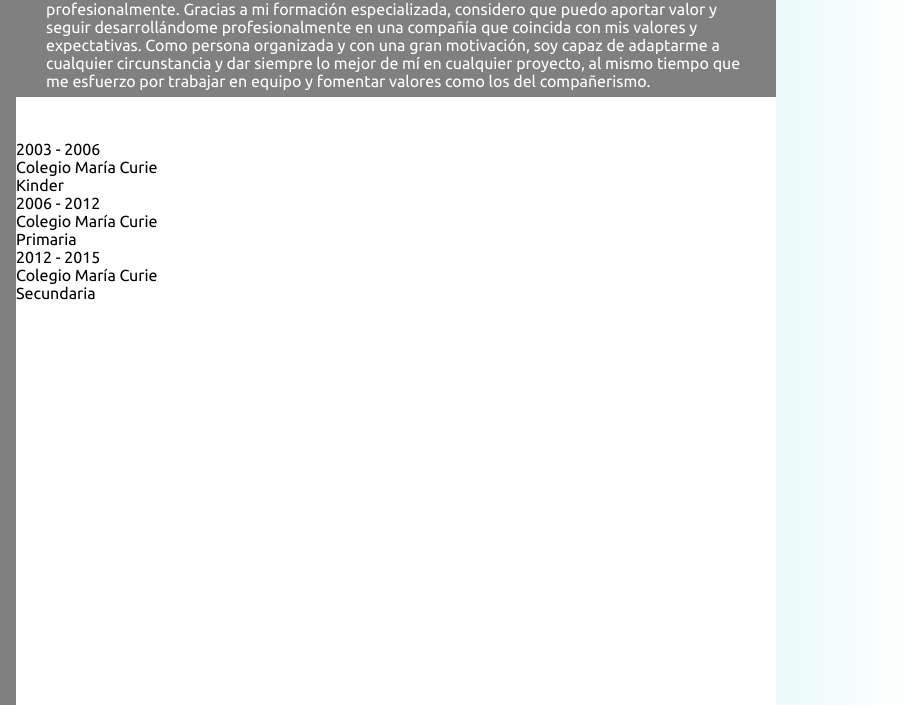
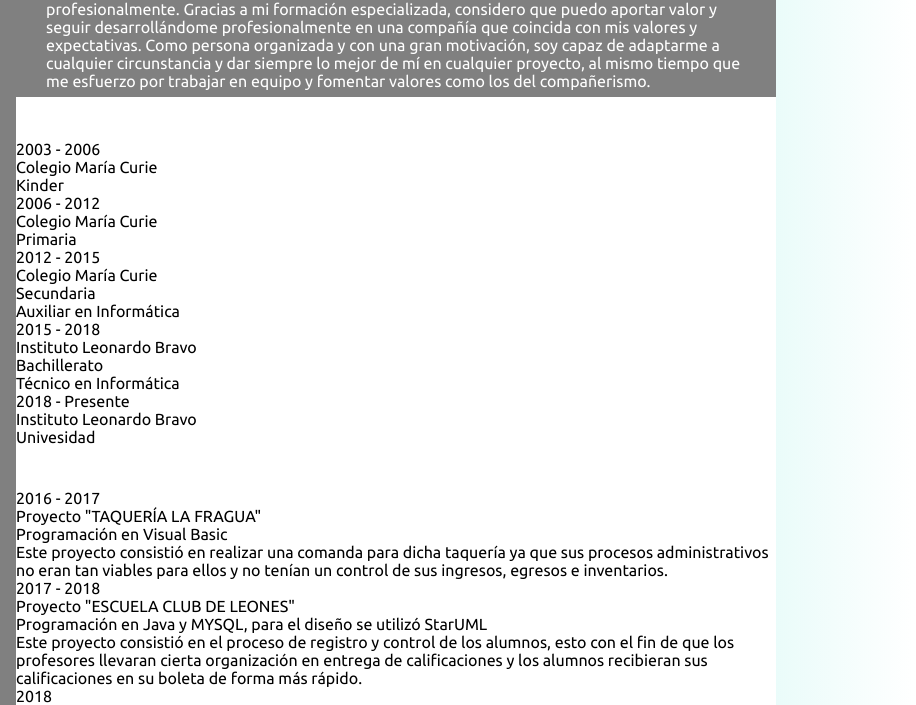
Before and after one commit to mafer-dflores/cvMafer, a plain HTML site: page index.html in a window 1280 px wide. Shown: the part 203-908 px from the top of the page, 364-1280 px from the left. Drawn offline with Linux system fonts and the light colour scheme.

Commit message:
Update index.html

```diff
--- a/index.html
+++ b/index.html
@@ -159,15 +159,15 @@
                                 los del compañerismo.
                             </div>
                     </div>
-                    <div class="derecha_interna">
-                        <div class="exp">
+                   <div class="derecha_interna">
+                        <div class="educacion">
                             <div class="titulo">
-                                Experiencia
+                                Educacion
                             </div>
-                            <div class="exp_wrap">
+                            <div class="educacion_wrap">
                                 <u1>
                                     <li>
-                                        <div class="li wrap">
+                                        <div class="li_wrap">
                                             <div class= "fecha">2003 - 2006</div>
                                                 <div clas= "info">
                                                     <p class="info_titulo">Colegio María Curie</p>
@@ -176,10 +176,9 @@
                                                         </p>
                                                 </div>
                                             </div>
-                                        </div>
                                     </li>
                                     <li>
-                                        <div class="li wrap">
+                                        <div class="li_wrap">
                                             <div class= "fecha">2006 - 2012</div>
                                                 <div clas= "info">
                                                     <p class="info_titulo">Colegio María Curie</p>
@@ -188,26 +187,94 @@
                                                         </p>
                                                 </div>
                                             </div>
-                                        </div>
                                     </li>
                                     <li>
-                                        <div class="li wrap">
+                                        <div class="li_wrap">
                                             <div class= "fecha">2012 - 2015</div>
                                                 <div clas= "info">
                                                     <p class="info_titulo">Colegio María Curie</p>
                                                         <p class="info_com">Secundaria</p>
+                                                        <p class="info_cont">Auxiliar en Informática
+                                                        </p>
+                                                </div>
+                                            </div>
+                                    </li>
+                                    <li>
+                                        <div class="li_wrap">
+                                            <div class= "fecha">2015 - 2018</div>
+                                                <div clas= "info">
+                                                    <p class="info_titulo">Instituto Leonardo Bravo</p>
+                                                        <p class="info_com">Bachillerato</p>
+                                                        <p class="info_cont">Técnico en Informática
+                                                        </p>
+                                                </div>
+                                            </div>
+                                    </li>
+                                    <li>
+                                        <div class="li_wrap">
+                                            <div class= "fecha">2018 - Presente</div>
+                                                <div clas= "info">
+                                                    <p class="info_titulo">Instituto Leonardo Bravo</p>
+                                                        <p class="info_com">Univesidad</p>
                                                         <p class="info_cont">
                                                         </p>
                                                 </div>
                                             </div>
-                                        </div>
                                     </li>
                                 </u1>
                             </div>
+                    </div>
+                    <div class="proyectos">
+                        <div class="titulo">
+                            PROYECTOS
+                        </div>
+                        <div class="proyecto_wrap">
+                            <u1>
+                                <li>
+                                    <div class="li_wrap">
+                                        <div class= "fecha">2016 - 2017</div>
+                                            <div clas= "info">
+                                                <p class="info_titulo">Proyecto "TAQUERÍA LA FRAGUA"</p>
+                                                    <p class="info_com">Programación en Visual Basic</p>
+                                                    <p class="info_cont">Este proyecto consistió en realizar una comanda para dicha taquería
+                                                        ya que sus procesos administrativos no eran tan viables para ellos y no tenían un
+                                                        control de sus ingresos, egresos e inventarios.</p>
+                                            </div>
+                                        </div>
+                                </li>
+                                <li>
+                                    <div class="li_wrap">
+                                        <div class= "fecha">2017 - 2018</div>
+                                            <div clas= "info">
+                                                <p class="info_titulo">Proyecto "ESCUELA CLUB DE LEONES"</p>
+                                                    <p class="info_com">Programación en Java y MYSQL, para el diseño se utilizó StarUML</p>
+                                                    <p class="info_cont">Este proyecto consistió en el proceso de registro y control de los
+                                                        alumnos, esto con el fin de que los profesores llevaran cierta organización en entrega
+                                                        de calificaciones y los alumnos recibieran sus calificaciones en su boleta de forma
+                                                        más rápido.</p>
+                                            </div>
+                                        </div>
+                                </li>
+                                <li>
+                                    <div class="li_wrap">
+                                        <div class= "fecha">2018</div>
+                                            <div clas= "info">
+                                                <p class="info_titulo">PROYECTO "LUCCIANO BARBER SHOP"</p>
+                                                    <p class="info_com">Progrmación Web y MYSQL</p>
+                                                    <p class="info_cont">Este proyecto consistió en realizar un sitio web para el proceso
+                                                        de registro de citas de los clientes y control de inventario con el fin de promocionar
+                                                        la barbería y así poder atraer más clientes.
+                                                    </p>
+                                            </div>
+                                        </div>
+                                </li>
+                            </u1>
                         </div>
                     </div>
                 </div>
             </div>
         </div>
-    </body>
-    </html>
+    </div>
+</div>
+</body>
+</html>
```
